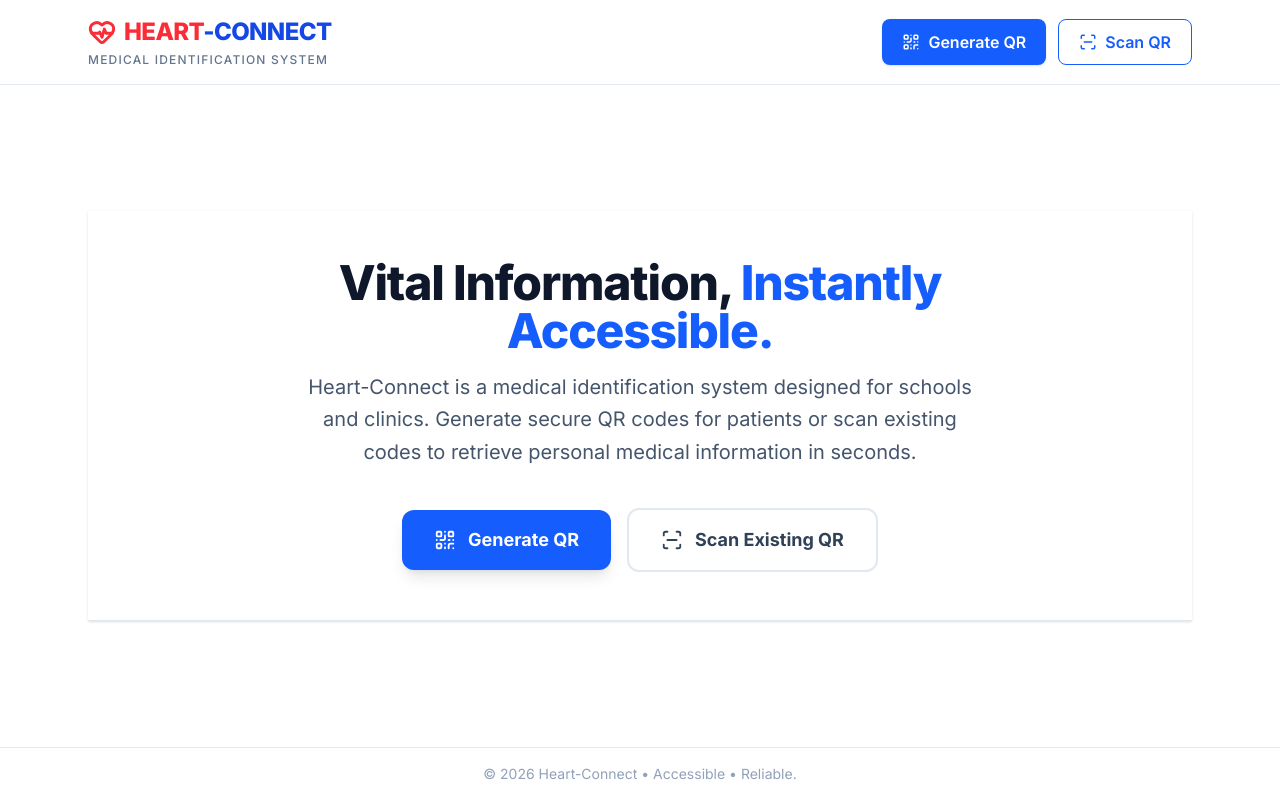
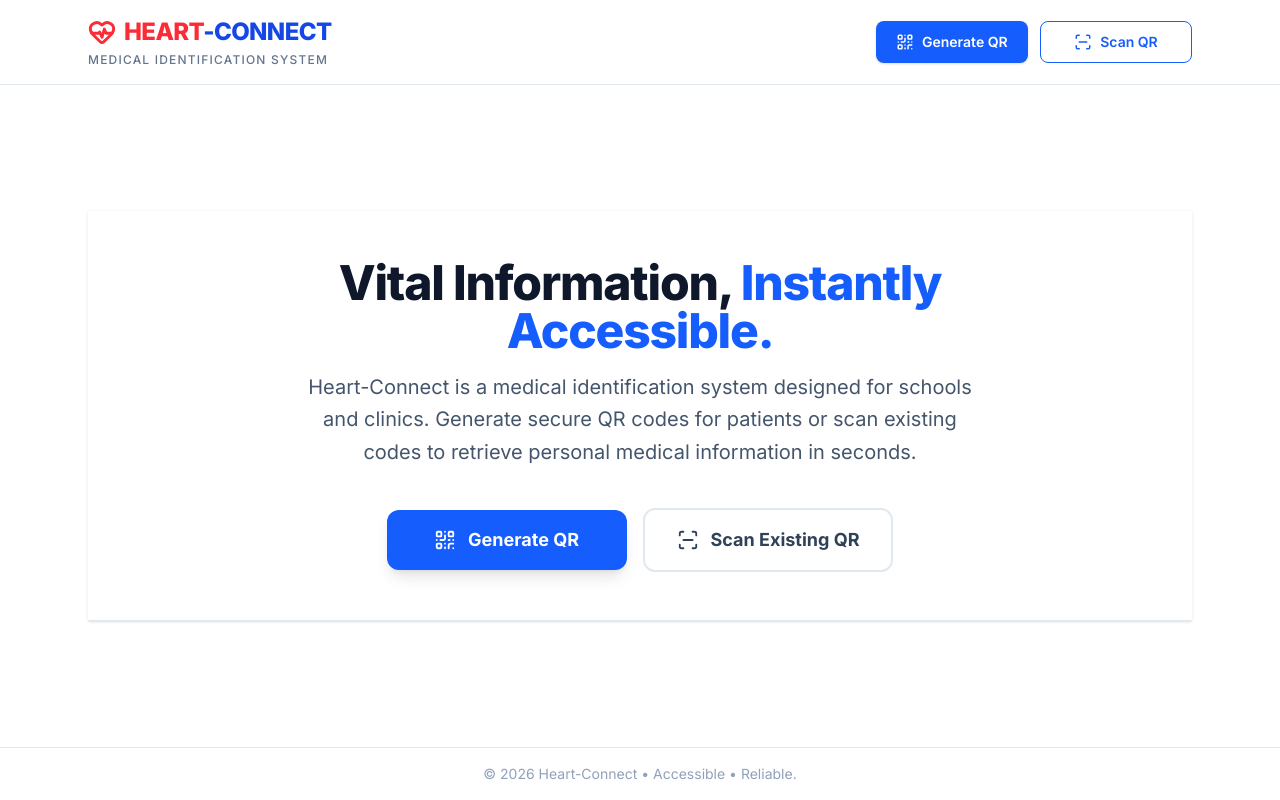
Before and after one commit to Ren-Josh/HeartConnect, a Next.js app: page / in a window 1280 px wide. Built offline with nearby package versions, Linux system fonts and the light colour scheme.

Commit message:
Fixed button sizes - uniformly

```diff
--- a/src/app/components/handleFormQR.tsx
+++ b/src/app/components/handleFormQR.tsx
@@ -63,7 +63,7 @@ export function HandleFormQR({ formData, setFormData, setQrUrl }: any) {
             <Activity size={16} /> Blood Type
           </label>
           <select
-            className="w-full border-2 border-gray-400/50 p-2 rounded"
+            className="w-full border-2 border-gray-400/50 p-2 rounded cursor-pointer"
             onChange={(e) =>
               setFormData({ ...formData, blood: e.target.value })
             }
@@ -86,7 +86,7 @@ export function HandleFormQR({ formData, setFormData, setQrUrl }: any) {
             <VenusAndMars size={16} /> Sex
           </label>
           <select
-            className="w-full border-2 border-gray-400/50 p-2 rounded"
+            className="w-full border-2 border-gray-400/50 p-2 rounded cursor-pointer"
             required
             onChange={(e) => setFormData({ ...formData, sex: e.target.value })}
           >
--- a/src/app/globals.css
+++ b/src/app/globals.css
@@ -42,7 +42,7 @@ oklch(48.8% 0.243 264.376)
   cursor: pointer;
   border-radius: 4px;
   background-color: white;
-  padding: 4px;
+  padding: 8px;
   margin-block: 10px;
   margin-inline: 10px;
   font-size: small;
@@ -79,8 +79,8 @@ oklch(48.8% 0.243 264.376)
 
 #reader__dashboard_section_csr #html5-qrcode-button-camera-start {
   display: flex;
-  width: fit-content;
-  place-self: center;
+  min-width: 100%;
+  justify-content: center !important;
   padding: 8px;
   background-color: oklch(54.6% 0.245 262.881);
   border: 1px solid oklch(54.6% 0.245 262.881);
@@ -94,8 +94,8 @@ oklch(48.8% 0.243 264.376)
 
 #reader__dashboard_section_csr #html5-qrcode-button-camera-stop {
   display: flex;
-  width: fit-content;
-  place-self: center;
+  min-width: 100%;
+  justify-content: center !important;
   padding: 8px;
   background-color: oklch(54.6% 0.245 262.881);
   border: 1px solid oklch(54.6% 0.245 262.881);
@@ -109,8 +109,8 @@ oklch(48.8% 0.243 264.376)
 
 #reader__dashboard_section div #html5-qrcode-anchor-scan-type-change {
   display: flex;
-  width: fit-content;
-  place-self: center;
+  min-width: 100%;
+  justify-content: center !important;
   padding: 8px;
   margin-top: 10px;
   background-color: white;
--- a/src/app/layout.tsx
+++ b/src/app/layout.tsx
@@ -98,13 +98,13 @@ export default function RootLayout({
             <nav className="flex gap-3">
               <Link
                 href="/generate"
-                className="flex items-center gap-2 px-5 py-2.5 bg-blue-600 hover:bg-blue-700 text-white rounded-lg font-semibold transition-all shadow-sm"
+                className="w-38 flex text-sm items-center gap-2 px-5 py-2.5 bg-blue-600 hover:bg-blue-700 text-white rounded-lg font-semibold transition-all shadow-sm"
               >
                 <QrCode size={18} /> Generate QR
               </Link>
               <Link
                 href="/scan"
-                className="flex items-center gap-2 px-5 py-2.5 bg-white border border-blue-600 text-blue-600 hover:bg-blue-50 rounded-lg font-semibold transition-all"
+                className="w-38 text-sm flex justify-center items-center gap-2 px-5 py-2.5 bg-white border border-blue-600 text-blue-600 hover:bg-blue-50 rounded-lg font-semibold transition-all"
               >
                 <ScanLine size={18} /> Scan QR
               </Link>
--- a/src/app/page.tsx
+++ b/src/app/page.tsx
@@ -19,13 +19,13 @@ export default function Home() {
           <div className="flex flex-col sm:flex-row gap-4 justify-center items-center">
             <Link
               href="/generate"
-              className="w-full sm:w-auto flex items-center justify-center gap-3 px-8 py-4 bg-blue-600 hover:bg-blue-700 text-white rounded-xl font-bold text-lg transition-all shadow-lg hover:shadow-blue-200 active:scale-95"
+              className="min-w-60 sm:w-auto flex items-center justify-center gap-3 px-8 py-4 bg-blue-600 hover:bg-blue-700 text-white rounded-xl font-bold text-lg transition-all shadow-lg hover:shadow-blue-200 active:scale-95"
             >
               <QrCode size={22} /> Generate QR
             </Link>
             <Link
               href="/scan"
-              className="w-full sm:w-auto flex items-center justify-center gap-3 px-8 py-4 bg-white border-2 border-slate-200 hover:border-blue-600 hover:text-blue-600 text-slate-700 rounded-xl font-bold text-lg transition-all active:scale-95"
+              className="min-w-60 sm:w-auto flex items-center justify-center gap-3 px-8 py-4 bg-white border-2 border-slate-200 hover:border-blue-600 hover:text-blue-600 text-slate-700 rounded-xl font-bold text-lg transition-all active:scale-95"
             >
               <ScanLine size={22} /> Scan Existing QR
             </Link>
```
